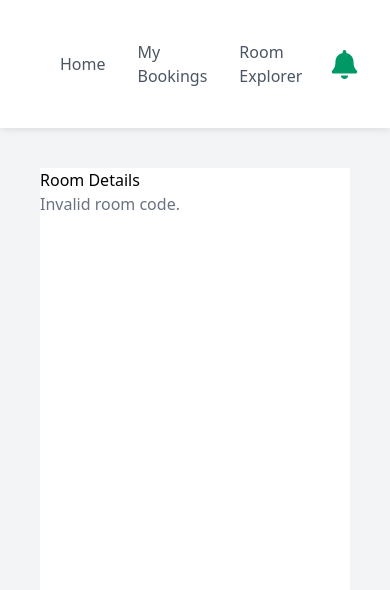
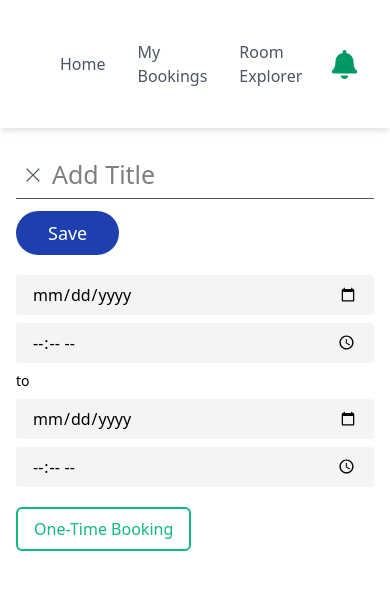
Before and after one commit to donnabell-s/WorkSync-frontend, a React (Vite) app: page /user/book-room in a window 390 px wide. Shown: the top 590 px of the page. Built offline with nearby package versions, Linux system fonts and the light colour scheme.

Commit message:
responsive forms

```diff
--- /dev/null
+++ b/src/views/components/Feature/MeetingDetailsForm.tsx
@@ -0,0 +1,70 @@
+import { useEffect, useState } from "react";
+import { meetingRooms } from "./RoomListInterface";
+import { FiMapPin } from "react-icons/fi";
+import { FiBell } from "react-icons/fi";
+import { FaCaretDown } from "react-icons/fa";
+
+interface MeetingDetailsFormProps {
+  roomCode: string | null;
+}
+
+const MeetingDetailsForm: React.FC<MeetingDetailsFormProps> = ({ roomCode }) => {
+  const [selectedRoom, setSelectedRoom] = useState<typeof meetingRooms[0] | null>(null);
+  const [notifTime, setNotifTime] = useState<number>(10);
+  const [notifUnit, setNotifUnit] = useState<"minutes" | "hours" | "days">("minutes");
+
+  useEffect(() => {
+    if (roomCode) {
+      const room = meetingRooms.find((r) => r.roomCode === roomCode);
+      setSelectedRoom(room || null);
+    } else {
+      setSelectedRoom(null);
+    }
+  }, [roomCode]);
+
+  if (!selectedRoom) return null;
+
+  return (
+    <div className="w-1/2 flex flex-col gap-5 text-[#1F2937]">
+      <div className="border-b border-b-[#4B5563] pb-3 px-3 font-semibold">
+        <p>Meeting Details</p>
+      </div>
+      <div className="flex flex-col gap-6 px-3">
+        <div className="flex flex-col md:flex-row md:items-start gap-3">
+          <FiMapPin className="text-xl mt-1" />
+          <div className="flex-1 min-w-0">
+            <p className="text-lg truncate">{selectedRoom.roomCode} ({selectedRoom.roomName})</p>
+            <p className="truncate">{selectedRoom.location}</p>
+          </div>
+        </div>
+        <div className="flex flex-col md:flex-row md:items-center gap-3">
+          <FiBell className="text-xl mt-1" />
+          <div className="flex flex-col sm:flex-row sm:items-center gap-2 flex-wrap w-full">
+            <label className="whitespace-nowrap">Notifications</label>
+            <input
+              type="number" min={1} value={notifTime}
+              onChange={(e) => setNotifTime(Number(e.target.value))}
+              className="bg-[#F3F4F6] rounded px-4 py-2 w-full md:w-20"
+            />
+            <div className="relative w-full md:w-fit">
+              <select
+                className="appearance-none bg-[#F3F4F6] rounded px-4 py-2 pr-10 w-full"
+                value={notifUnit}
+                onChange={(e) => setNotifUnit(e.target.value as "minutes" | "hours" | "days")}
+              >
+                <option value="minutes">Minutes</option>
+                <option value="hours">Hours</option>
+                <option value="days">Days</option>
+              </select>
+              <div className="pointer-events-none absolute inset-y-0 right-3 flex items-center text-[#1F2937]">
+                <FaCaretDown />
+              </div>
+            </div>
+          </div>
+        </div>
+      </div>
+    </div>
+  );
+};
+
+export default MeetingDetailsForm;
--- /dev/null
+++ b/src/views/components/Feature/RoomBookingForm.tsx
@@ -0,0 +1,162 @@
+import React, { useState, useEffect } from "react";
+import { FaRegTrashAlt, FaCaretDown } from "react-icons/fa";
+import { RxCross1 } from "react-icons/rx";
+import { useNavigate } from "react-router";
+
+interface BookingData {
+    title: string;
+    startDate: string;
+    startTime: string;
+    endDate: string;
+    endTime: string;
+    isRecurring: boolean;
+    recurrenceType?: "daily" | "weekly" | "monthly";
+    untilDate?: string;
+}
+
+interface RoomBookingFormProps {
+    edit?: boolean;
+}
+
+const RoomBookingForm: React.FC<RoomBookingFormProps> = ({ edit = false }) => {
+    const navigate = useNavigate();
+
+    const mockData: BookingData = {
+        title: "Team Sync",
+        startDate: "2025-05-10",
+        startTime: "10:00",
+        endDate: "2025-05-10",
+        endTime: "11:00",
+        isRecurring: true,
+        recurrenceType: "weekly",
+        untilDate: "2025-06-10",
+    };
+
+    const [title, setTitle] = useState("");
+    const [startDate, setStartDate] = useState("");
+    const [startTime, setStartTime] = useState("");
+    const [endDate, setEndDate] = useState("");
+    const [endTime, setEndTime] = useState("");
+    const [isRecurring, setIsRecurring] = useState(false);
+    const [recurrenceType, setRecurrenceType] = useState<
+        "daily" | "weekly" | "monthly" | ""
+    >("");
+    const [untilDate, setUntilDate] = useState("");
+
+    useEffect(() => {
+        if (edit) {
+        setTitle(mockData.title);
+        setStartDate(mockData.startDate);
+        setStartTime(mockData.startTime);
+        setEndDate(mockData.endDate);
+        setEndTime(mockData.endTime);
+        setIsRecurring(mockData.isRecurring);
+        setRecurrenceType(mockData.recurrenceType || "");
+        setUntilDate(mockData.untilDate || "");
+        }
+    }, [edit]);
+
+    return (
+        <div className="flex flex-col gap-5 w-full">
+        <div className="flex flex-col md:flex-row items-start md:items-center gap-3">
+            <div className="relative w-full md:w-[75%]">
+                <RxCross1
+                className="absolute left-2 top-1/2 -translate-y-1/2 text-[#4B5563] cursor-pointer text-lg"
+                onClick={() => navigate("/user/room-explorer")}
+                />
+                <input
+                type="text"
+                placeholder="Add Title"
+                value={title}
+                onChange={(e) => setTitle(e.target.value)}
+                className="border-b border-[#4B5563] px-9 py-1 w-full text-[25px] min-w-0"
+                />
+            </div>
+            <button className="bg-[#1E40AF] text-white text-lg px-8 py-2 rounded-full cursor-pointer "
+                    onClick={() => navigate("/user/my-bookings")}>
+            Save
+            </button>
+            {edit && (
+            <button className="bg-[#DC2626] text-white w-11 h-11 flex items-center justify-center rounded-full">
+                <FaRegTrashAlt className="text-lg" />
+            </button>
+            )}
+        </div>
+
+        <div className="flex flex-col sm:flex-row items-start sm:items-center gap-2 flex-wrap">
+            <input
+            type="date"
+            value={startDate}
+            onChange={(e) => setStartDate(e.target.value)}
+            className="bg-[#F3F4F6] rounded px-4 py-2 w-full sm:w-auto"
+            />
+            <input
+            type="time"
+            value={startTime}
+            onChange={(e) => setStartTime(e.target.value)}
+            className="bg-[#F3F4F6] rounded px-4 py-2 w-full sm:w-auto"
+            />
+            <p className="text-sm whitespace-nowrap">to</p>
+            <input
+            type="date"
+            value={endDate}
+            onChange={(e) => setEndDate(e.target.value)}
+            className="bg-[#F3F4F6] rounded px-4 py-2 w-full sm:w-auto"
+            />
+            <input
+            type="time"
+            value={endTime}
+            onChange={(e) => setEndTime(e.target.value)}
+            className="bg-[#F3F4F6] rounded px-4 py-2 w-full sm:w-auto"
+            />
+        </div>
+
+        <div className="flex flex-col md:flex-row gap-2">
+            <button
+            type="button"
+            onClick={() => setIsRecurring((p) => !p)}
+            className={`px-4 py-2 rounded-md font-medium transition-colors duration-300 w-fit ${
+                isRecurring
+                ? "bg-[#10B981] text-white border-2 border-[#10B981]"
+                : "bg-transparent border-2 border-[#10B981] text-[#10B981]"
+            }`}
+            >
+            {isRecurring ? "Recurring Booking" : "One-Time Booking"}
+            </button>
+
+            {isRecurring && (
+            <div className="flex flex-col sm:flex-row gap-2 pl-0 sm:pl-6 items-start sm:items-center flex-wrap">
+                <div className="relative w-full sm:w-fit">
+                <select
+                    value={recurrenceType}
+                    onChange={(e) =>
+                    setRecurrenceType(
+                        e.target.value as "daily" | "weekly" | "monthly"
+                    )
+                    }
+                    className="appearance-none bg-[#F3F4F6] rounded px-4 py-2 pr-10 w-full"
+                >
+                    <option value="">Select Recurrence</option>
+                    <option value="daily">Daily</option>
+                    <option value="weekly">Weekly</option>
+                    <option value="monthly">Monthly</option>
+                </select>
+                <div className="pointer-events-none absolute inset-y-0 right-3 flex items-center text-[#1F2937]">
+                    <FaCaretDown />
+                </div>
+                </div>
+                <p className="text-sm whitespace-nowrap">on</p>
+                <input
+                type="date"
+                value={untilDate}
+                onChange={(e) => setUntilDate(e.target.value)}
+                className="bg-[#F3F4F6] rounded px-4 py-2 w-full sm:w-auto"
+                />
+            </div>
+            )}
+        </div>
+        </div>
+    );
+};
+
+export default RoomBookingForm;
--- a/src/views/components/Feature/RoomDetailsForm.tsx
+++ b/src/views/components/Feature/RoomDetailsForm.tsx
@@ -2,47 +2,49 @@ import { useEffect, useState } from "react";
 import { meetingRooms } from "./RoomListInterface";
 
 interface RoomDetailsFormProps {
-  roomCode: string;
+  roomCode: string | null;
 }
 
 const RoomDetailsForm: React.FC<RoomDetailsFormProps> = ({ roomCode }) => {
   const [selectedRoom, setSelectedRoom] = useState<typeof meetingRooms[0] | null>(null);
 
   useEffect(() => {
+    if (roomCode) {
       const room = meetingRooms.find((r) => r.roomCode === roomCode);
       setSelectedRoom(room || null);
+    } else {
+      setSelectedRoom(null);
+    }
   }, [roomCode]);
 
+  if (!selectedRoom) return null;
+
   return (
-    <div>
-        <div>
+    <div className="flex flex-col gap-5 w-1/2 text-[#1F2937]">
+      <div className="border-b border-b-[#4B5563] pb-3 px-2 font-semibold">
         <p>Room Details</p>
       </div>
-        {selectedRoom ? (
-          <div className="p-4 flex flex-col gap-2">
+      <div className="flex flex-col gap-2 px-2">
         <img
           src={`/meetingroom/${selectedRoom.imageFile}`}
           alt={selectedRoom.roomName}
-              className="w-full h-40 object-cover rounded-md"
+          className="w-auto max-w-full h-40 object-cover rounded-md"
         />
-            <div className="text-sm text-[#4B5563]">
-              <div className="flex flex-row">
-                <p className="w-35 font-semibold">Size:</p>
-                <p>{selectedRoom.size}</p>
+        <div className="flex flex-col gap-2">
+          <div className="flex flex-col sm:flex-row sm:items-start gap-1">
+            <p className="w-full sm:w-50 min-w-0 font-semibold truncate">Size:</p>
+            <p className="flex-1 min-w-0 truncate">{selectedRoom.size}</p>
           </div>
-              <div className="flex flex-row">
-                <p className="w-35 font-semibold">Seats:</p>
-                <p>{selectedRoom.numberOfSeats}</p>
+          <div className="flex flex-col sm:flex-row sm:items-start gap-1">
+            <p className="w-full sm:w-50 min-w-0 font-semibold truncate">No. of Seats:</p>
+            <p className="flex-1 min-w-0 truncate">{selectedRoom.numberOfSeats}</p>
           </div>
-              <div className="flex flex-row">
-                <p className="min-w-35 font-semibold">Facilities:</p>
-                <p>{selectedRoom.additionalFacilities.join(", ")}</p>
+          <div className="flex flex-col sm:flex-row sm:items-start gap-1">
+            <p className="w-full sm:w-50 min-w-0 font-semibold truncate">Additional Facilities:</p>
+            <p className="flex-1 min-w-0 truncate">{selectedRoom.additionalFacilities.join(", ")}</p>
           </div>
         </div>
       </div>
-        ) : (
-          <p className="text-gray-500">Invalid room code.</p>
-        )}
     </div>
   );
 };
--- a/src/views/containers/User/Forms-Room/BookRoom/BookRoom.tsx
+++ b/src/views/containers/User/Forms-Room/BookRoom/BookRoom.tsx
@@ -1,5 +1,7 @@
-import React, { useEffect, useState } from 'react';
+import { useEffect, useState } from 'react';
 import RoomDetailsForm from '../../../../components/Feature/RoomDetailsForm';
+import MeetingDetailsForm from '../../../../components/Feature/MeetingDetailsForm';
+import RoomBookingForm from '../../../../components/Feature/RoomBookingForm';
 
 const BookRoom = () => {
   const [roomCode, setRoomCode] = useState<string | null>(null);
@@ -10,9 +12,13 @@ const BookRoom = () => {
   }, []);
 
   return (
-    <div className='p-10 h-full'>
-      <div className='bg-white h-full flex flex-col'>
-          <RoomDetailsForm roomCode={roomCode || ''} />
+    <div className='h-full bg-white flex flex-col px-4 sm:px-8 md:px-13 lg:px-25 xl:px-33 py-6 sm:py-8 md:py-10 gap-9'>
+      <div>
+        <RoomBookingForm edit={false} />
+      </div>
+      <div  className="h-full flex flex-col md:flex-row gap-6 md:gap-10 lg:gap-13">
+        <MeetingDetailsForm roomCode={roomCode} />
+        <RoomDetailsForm roomCode={roomCode} />
       </div>
     </div>
   );
```
Also changed, not shown: src/views/components/Feature/MeetingDetails.Form.tsx (deleted). Lines whose indentation alone changed are shown as unchanged.
